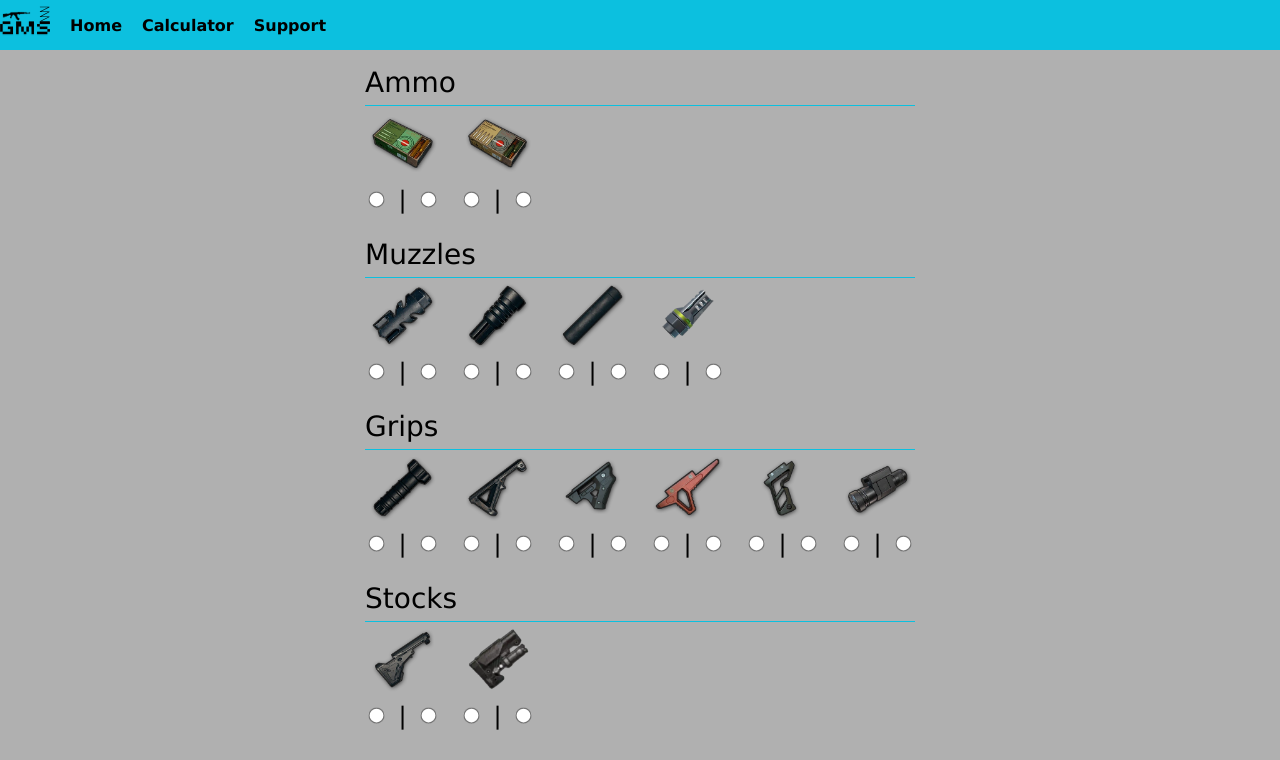
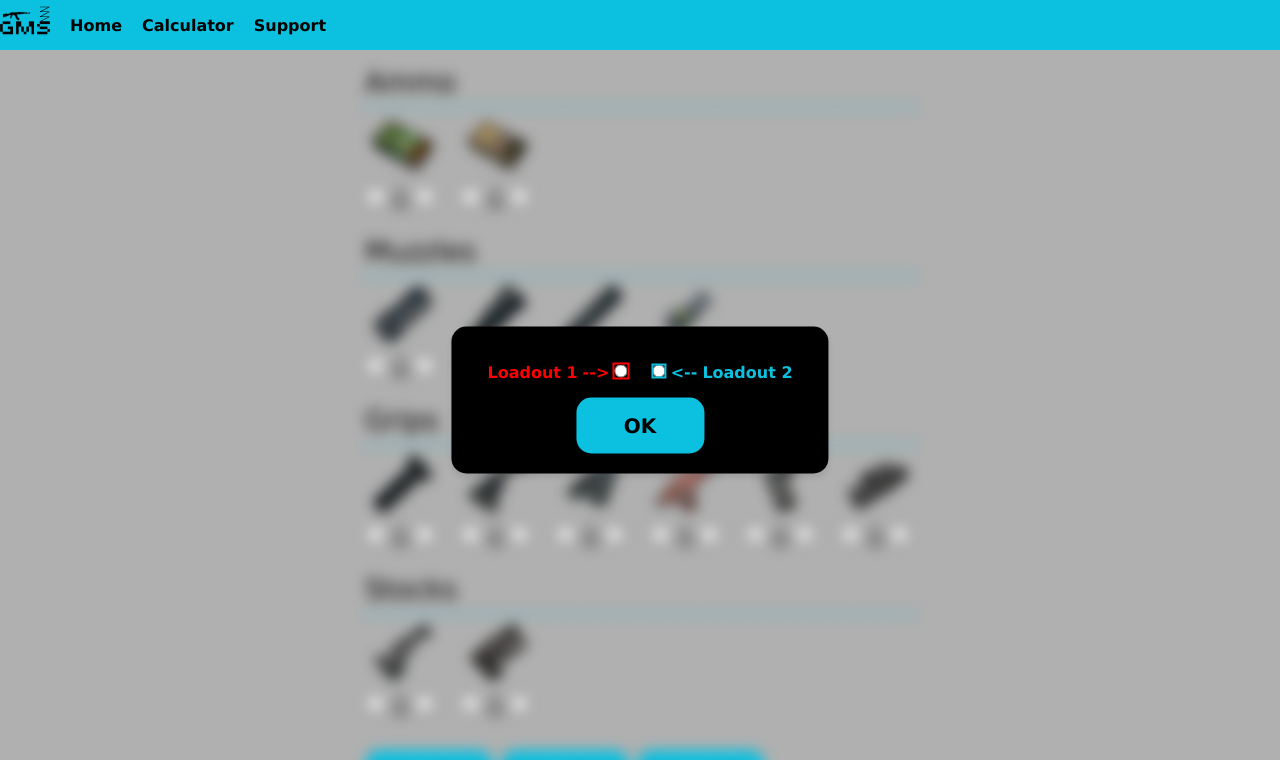
Before and after one commit to LenardLn/GMS, a React (Vite) app: page /calculator in a window 1280 px wide. Shown: the top 760 px of the page. Built offline with nearby package versions, Linux system fonts and the light colour scheme.

Commit message:
making better separations of the loadouts

```diff
--- a/src/components/GameGrid.tsx
+++ b/src/components/GameGrid.tsx
@@ -4,6 +4,7 @@ import AttachmentContext from "./AttachmentContextType";
 import resetRadioButtons from "./resetRadioButtons";
 import { calculateRecoil, generateBullets } from "./recoilUtils";
 import { Attachment } from "../entities/Attachment";
+import React from "react";
 
 const GameGrid = () => {
   const { data, isLoading, error } = useAttachments();
@@ -41,6 +42,24 @@ const GameGrid = () => {
   };
 
   return (
+    <React.Fragment>
+      <dialog id="dialog" open>
+        <div className="dialog-spans">
+          <span id="span1">Loadout&nbsp;1</span>
+          <span>
+            <input id="red-radio" type="radio" />
+          </span>
+          <span>|</span>
+          <span>
+            <input id="teal-radio" type="radio" />
+          </span>
+          <span id="span2">Loadout 2</span>
+        </div>
+        <form method="dialog">
+          <br />
+          <button>OK</button>
+        </form>
+      </dialog>
       <div className="main-area">
         <section className="left">
           <form
@@ -53,7 +72,8 @@ const GameGrid = () => {
                 <h2 className="label-name">{label}</h2>
                 <div className="attachment-grid">
                   {data?.[type as keyof typeof data] &&
-                  Object.values(data[type as keyof typeof data]!).map((res) => (
+                    Object.values(data[type as keyof typeof data]!).map(
+                      (res) => (
                         <div key={res.id}>
                           <img
                             className="attachment-images"
@@ -63,6 +83,7 @@ const GameGrid = () => {
                           <div className="input-fields">
                             <label>
                               <input
+                                className="louadout1"
                                 onClick={() =>
                                   dispatch({
                                     type: "ADD",
@@ -81,6 +102,7 @@ const GameGrid = () => {
 
                             <label key={res.id}>
                               <input
+                                className="louadout2"
                                 onClick={() =>
                                   dispatch({
                                     type: "ADD",
@@ -96,7 +118,8 @@ const GameGrid = () => {
                             </label>
                           </div>
                         </div>
-                  ))}
+                      )
+                    )}
                 </div>
               </section>
             ))}
@@ -163,11 +186,12 @@ const GameGrid = () => {
                   top: `calc(100% - ${bullet.vertical}px)`,
                   width: "12px",
                   height: "12px",
-                backgroundColor: "magenta",
+                  backgroundColor: "teal",
                   borderRadius: "50%",
                 }}
               />
             ))}
+            <div className="keyline-horizontal"></div>
             {bullets2.map((bullet, index) => (
               <img
                 src="/assets/bullethole.webp"
@@ -175,10 +199,10 @@ const GameGrid = () => {
                 style={{
                   position: "absolute",
                   left: `calc(65% + ${bullet.horizontal}px)`,
-                top: `calc(101% - ${bullet.vertical}px)`,
+                  top: `calc(100% - ${bullet.vertical}px)`,
                   width: "12px",
                   height: "12px",
-                backgroundColor: "purple",
+                  backgroundColor: "red",
                   borderRadius: "50%",
                 }}
               />
@@ -224,6 +248,7 @@ const GameGrid = () => {
           </div>
         </section>
       </div>
+    </React.Fragment>
   );
 };
 
--- a/src/css/calculatorpage.css
+++ b/src/css/calculatorpage.css
@@ -1,7 +1,3 @@
-img {
-  border: none;
-}
-
 button {
   background-color: #0cc0df;
   border: none;
@@ -30,7 +26,7 @@ button:hover {
   }
 }
 .attachment-selection .attachment-grid {
-  box-shadow: 0 -1px 0 0 #0cc0df;
+  border-top: 2px dashed #0cc0df;
   margin: 7px 0 1.5em 0;
   display: flex;
   flex-wrap: wrap;
@@ -42,11 +38,10 @@ button:hover {
   display: inline-block;
 }
 .attachment-selection .attachment-grid label input[type=radio] {
+  display: hidden;
   padding-top: 2px;
   scale: 1.25;
   width: fit-content;
-  border: none;
-  outline: none;
   position: relative;
   transition: transform 1s ease-in-out;
   transform-style: preserve-3d;
@@ -59,8 +54,8 @@ button:hover {
 }
 .attachment-selection .attachment-grid .input-fields {
   display: flex;
-  justify-content: space-between;
-  margin: 5px 5px 0 5px;
+  justify-content: space-evenly;
+  margin-right: 5px;
   align-items: center;
 }
 .attachment-selection .attachment-grid .input-fields .separator {
@@ -69,7 +64,20 @@ button:hover {
   pointer-events: none !important;
   display: inline-block;
 }
+.attachment-selection .attachment-grid .input-fields .separator::before {
+  content: "1";
+  position: absolute;
+  font-size: 10px;
+  transform: translate(-5px, 15px);
+}
+.attachment-selection .attachment-grid .input-fields .separator::after {
+  content: "2";
+  position: absolute;
+  font-size: 10px;
+  transform: translate(0, 15px);
+}
 .attachment-selection .attachment-grid .attachment-images {
+  border-radius: 50%;
   width: 75px;
   height: 75px;
 }
@@ -89,12 +97,90 @@ button:hover {
   }
 }
 .main-area {
+  position: relative;
   display: flex;
   flex-wrap: wrap;
   justify-content: space-evenly;
 }
 .main-area .button-group button {
   margin: 0.5rem 0.5rem 0 0;
+}
+
+#dialog {
+  background-color: black;
+  border-radius: 15px;
+  position: fixed;
+  top: 50%;
+  left: 50%;
+  transform: translate(-50%, -50%);
+  padding: 20px;
+  border: none;
+  box-shadow: 0 4px 6px rgba(0, 0, 0, 0.1);
+  z-index: 2;
+}
+#dialog form {
+  display: flex;
+  justify-content: center;
+}
+
+#dialog[open] ~ .main-area {
+  filter: blur(7px);
+}
+
+.dialog-spans {
+  padding: 1rem;
+  display: flex;
+  justify-content: space-evenly;
+  gap: 10px;
+}
+.dialog-spans #red-radio {
+  outline: 2px solid red;
+}
+.dialog-spans #teal-radio {
+  outline: 2px solid #0cc0df !important;
+  outline-offset: -1.5px;
+}
+.dialog-spans #span1 {
+  color: red;
+  font-weight: bold;
+}
+.dialog-spans #span2 {
+  color: #0cc0df;
+  font-weight: bold;
+}
+.dialog-spans #span1::after {
+  content: "-->";
+  color: red;
+  display: inline-block;
+  animation: bounceRightToLeft 2s ease-in-out infinite;
+}
+.dialog-spans #span2::before {
+  color: #0cc0df;
+  content: "<--";
+  display: inline-block;
+  animation: bounceLeftToRight 2s ease-in-out infinite;
+}
+@media screen and (max-width: 722px) {
+  .dialog-spans #span2::before,
+  .dialog-spans #span1::after {
+    content: none;
+  }
+}
+@keyframes bounceRightToLeft {
+  0%, 100% {
+    transform: translateX(5px);
+  }
+  50% {
+    transform: translateX(0);
+  }
+}
+@keyframes bounceLeftToRight {
+  0%, 100% {
+    transform: translateX(-5px);
+  }
+  50% {
+    transform: translateX(0);
+  }
 }
 
 @media screen and (max-width: 450px) {
@@ -116,11 +202,19 @@ button:hover {
 }
 .right .bullet-container {
   background-image: linear-gradient(360deg, #0cc0df 10%, #b0b0b0);
+  border-radius: 25px;
   height: 85vh;
   width: max(36vh, 20vw);
 }
 .right .bullet-container p {
   text-align: center;
+}
+.right .bullet-container .keyline-horizontal {
+  height: 80%;
+  border-left: 4px solid #b0b0b0;
+  position: absolute;
+  top: 22.5%;
+  right: 50%;
 }
 .right .bullet-container #bullet-bg {
   position: absolute;
--- a/src/scss/calculatorpage.scss
+++ b/src/scss/calculatorpage.scss
@@ -1,8 +1,4 @@
 @import "../scss/preset.scss";
-
-img {
-  border: none;
-}
 
 button {
   background-color: $teal_color;
@@ -34,7 +30,7 @@ button {
   }
 
   .attachment-grid {
-    box-shadow: 0 -1px 0 0 rgba($color: $teal_color, $alpha: 1);
+    border-top: 2px dashed rgba($color: $teal_color, $alpha: 1);
     margin: 7px 0 1.5em 0;
     display: flex;
     flex-wrap: wrap;
@@ -46,11 +42,10 @@ button {
       display: inline-block;
 
       input[type="radio"] {
+        display: hidden;
         padding-top: 2px;
         scale: 1.25;
         width: fit-content;
-        border: none;
-        outline: none;
         position: relative;
         transition: transform 1s ease-in-out;
         transform-style: preserve-3d;
@@ -67,8 +62,8 @@ button {
 
     .input-fields {
       display: flex;
-      justify-content: space-between;
-      margin: 5px 5px 0 5px;
+      justify-content: space-evenly;
+      margin-right: 5px;
       align-items: center;
 
       .separator {
@@ -77,11 +72,31 @@ button {
         pointer-events: none !important;
         display: inline-block;
       }
+
+      .separator::before {
+        content: "1";
+        position: absolute;
+        font-size: 10px;
+        transform: translate(-5px, 15px);
+      }
+      .separator::after {
+        content: "2";
+        position: absolute;
+        font-size: 10px;
+        transform: translate(0, 15px);
+      }
     }
 
     .attachment-images {
+      border-radius: 50%;
       width: 75px;
       height: 75px;
+      // background: linear-gradient(
+      //   90deg,
+      //   rgba(255, 0, 0, 0.55) 25%,
+      //   transparent 50%,
+      //   rgba($color: $teal_color, $alpha: 0.55)
+      // );
     }
 
     @media screen and (max-width: 1274px) {
@@ -103,6 +118,7 @@ button {
 }
 
 .main-area {
+  position: relative;
   display: flex;
   flex-wrap: wrap;
   justify-content: space-evenly;
@@ -110,6 +126,95 @@ button {
   .button-group {
     button {
       margin: 0.5rem 0.5rem 0 0;
+    }
+  }
+}
+
+#dialog {
+  background-color: black;
+  border-radius: 15px;
+  position: fixed;
+  top: 50%;
+  left: 50%;
+  transform: translate(-50%, -50%);
+  padding: 20px;
+  border: none;
+  box-shadow: 0 4px 6px rgba(0, 0, 0, 0.1);
+  z-index: 2;
+
+  form {
+    display: flex;
+    justify-content: center;
+  }
+}
+
+#dialog[open] ~ .main-area {
+  filter: blur(7px);
+}
+
+.dialog-spans {
+  padding: 1rem;
+  display: flex;
+  justify-content: space-evenly;
+  gap: 10px;
+
+  #red-radio {
+    outline: 2px solid rgba($color: red, $alpha: 1);
+  }
+
+  #teal-radio {
+    outline: 2px solid rgba($color: $teal_color, $alpha: 1) !important;
+    outline-offset: -1.5px;
+  }
+
+  #span1 {
+    color: red;
+    font-weight: bold;
+  }
+
+  #span2 {
+    color: rgba($color: $teal_color, $alpha: 1);
+    font-weight: bold;
+  }
+
+  #span1::after {
+    content: "-->";
+    color: red;
+    display: inline-block;
+    animation: bounceRightToLeft 2s ease-in-out infinite;
+  }
+
+  #span2::before {
+    color: $teal_color;
+    content: "<--";
+    display: inline-block;
+    animation: bounceLeftToRight 2s ease-in-out infinite;
+  }
+
+  @media screen and (max-width: 722px) {
+    #span2::before,
+    #span1::after {
+      content: none;
+    }
+  }
+
+  @keyframes bounceRightToLeft {
+    0%,
+    100% {
+      transform: translateX(5px);
+    }
+    50% {
+      transform: translateX(0);
+    }
+  }
+
+  @keyframes bounceLeftToRight {
+    0%,
+    100% {
+      transform: translateX(-5px);
+    }
+    50% {
+      transform: translateX(0);
     }
   }
 }
@@ -136,10 +241,25 @@ button {
 
   .bullet-container {
     background-image: linear-gradient(360deg, $teal_color 10%, $darken-white);
+    border-radius: 25px;
+    // background: linear-gradient(
+    //   90deg,
+    //   rgba(255, 0, 0, 0.55) 35%,
+    //   transparent 60%,
+    //   rgba($color: $teal_color, $alpha: 0.55)
+    // );
     height: 85vh;
     width: max(36vh, 20vw);
     p {
       text-align: center;
+    }
+
+    .keyline-horizontal {
+      height: 80%;
+      border-left: 4px solid $darken-white;
+      position: absolute;
+      top: 22.5%;
+      right: 50%;
     }
 
     #bullet-bg {
```
Also changed, not shown: 1 other file (tests, documents, lock files or other folders). Lines whose indentation alone changed are shown as unchanged.
